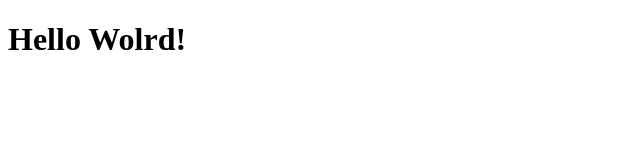
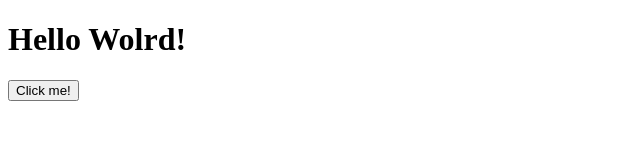
Before and after one commit to christianaquino/git-aiep, a plain HTML site: page index.html in a window 1280 px wide. Shown: the whole page, without its empty margins (0-640 px from the left). Drawn offline with Linux system fonts and the light colour scheme.

Commit message:
Agrego botón

```diff
--- a/index.html
+++ b/index.html
@@ -7,5 +7,6 @@
 </head>
 <body>
     <h1>Hello Wolrd!</h1>
+    <button onclick="alert('Hola compañeros de la 9000')">Click me!</button>
 </body>
 </html>
```
